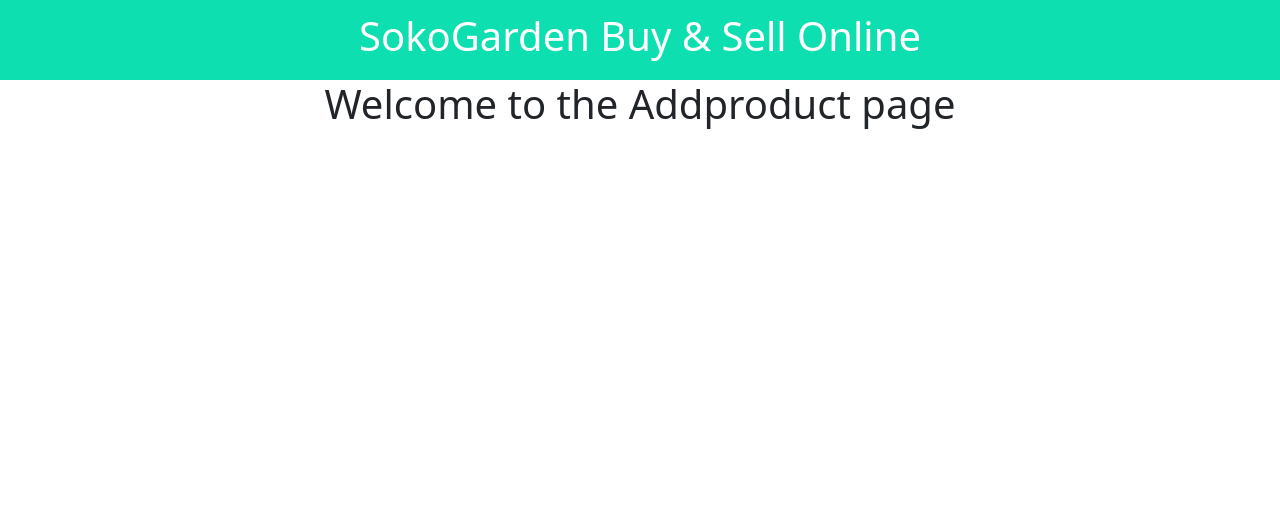
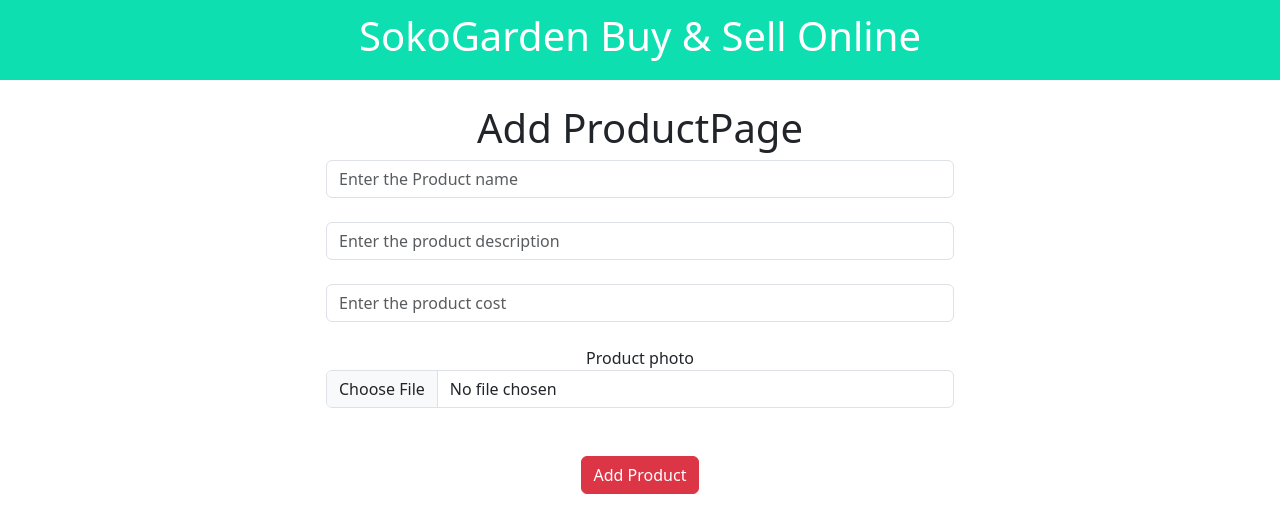
Before and after one commit to madlib-doom/Sokogarden-ui, a React (Create React App) app: page /addproduct in a window 1280 px wide. Shown: the top 532 px of the page. Built offline with nearby package versions, Linux system fonts and the light colour scheme.

Commit message:
first commit

```diff
--- a/src/App.js
+++ b/src/App.js
@@ -2,11 +2,12 @@
 import './App.css';
 import { BrowserRouter as Router,Routes,Route,Link } from 'react-router-dom';
 import Home from './componets/Home';
-import Addproducr from './componets/Addproducr';
+// import Addproducr from './componets/Addproduct';
 import Signin from './componets/Signin';
 import Signup from './componets/Signup';
 import Notfound from './componets/Notfound';
 import "bootstrap/dist/css/bootstrap.min.css"
+import Addproduct from './componets/Addproduct';
 
 function App() {
   return (
@@ -19,7 +20,7 @@
       <Link to></Link>
       <Routes>
         <Route path='/' element={<Home/>}/>
-        <Route path='/addproduct' element={<Addproducr/>}/>
+        <Route path='/addproduct' element={<Addproduct/>}/>
         <Route path='/Signin' element={<Signin/>}/>
         <Route path='/signup' element={<Signup/>}/>
         <Route path='*' element={<Notfound/>}/>
--- a/src/componets/Addproducr.jsx
+++ /dev/null
@@ -1,11 +0,0 @@
-import React from 'react'
-
-const Addproducr = () => {
-  return (
-    <div>
-        <h1>Welcome to the Addproduct page</h1>
-        </div>
-  )
-}
-
-export default Addproducr
--- /dev/null
+++ b/src/componets/Addproduct.jsx
@@ -0,0 +1,122 @@
+import axios from 'axios'
+import React, { useState } from 'react'
+import './stylings/Signup.css';
+
+
+
+
+const Addproduct = () => {
+  const Loader = () => {
+    return (
+      <div className="section-center">
+        <div className="section-path">
+          <div className="globe">
+            <div className="wrapper">
+              {[...Array(16)].map((_, i) => (
+                <span key={i}></span>
+              ))}
+            </div>
+          </div>
+        </div>
+      </div>
+    );
+  };
+  const[name,setName]=useState("")
+  const[description,setDescription]=useState("")
+  const[cost,setCost]=useState("")
+  const[photo,setPhoto]=useState("")
+
+  const [loading, setLoading] = useState(false);
+   const [success, setSuccess] = useState('');
+   const [error, setError] = useState('');
+
+  const submit =async (e)=>{
+    e.preventDefault();
+    setLoading(true)
+
+
+    const data=new FormData();
+    data.append('product_name',name)
+    data.append('product_description',description)
+    data.append('product_cost',cost)
+    data.append('product_photo',photo)
+    try {
+      const response= await axios.post("https://rexkinoo.pythonanywhere.com/api/addproduct",data)
+      setLoading(false)
+      setSuccess(response.data.message)
+
+      setName("")
+      setDescription("")
+      setCost("")
+      setPhoto('')
+
+
+    } catch (error) {
+      setLoading(false)
+      setError("An error occured please try again ...")
+
+
+    }
+
+  }
+  return (
+    <div>
+     <div className="row justify-content-center mt-4">
+     <div className="col-md-6">
+
+
+<div className="card-shadow">
+  <form onSubmit={submit}>
+
+  <h1>Add ProductPage</h1>
+  {loading && <Loader />}
+  {success && <div className="alert alert-success">{success}</div>}
+          {error && <div className="alert alert-danger">{error}</div>}
+
+  <input type="text"
+  className='form-control'
+  placeholder='Enter the Product name'
+  value={name}
+  required
+  onChange={(e)=>setName(e.target.value)} /> <br />
+  {/* {name} */}
+  <input type="text"
+  className='form-control'
+  placeholder='Enter the product description'
+  required
+  value={description}
+  onChange={(e)=>setDescription(e.target.value)}/> <br />
+  {/* {description} */}
+  <input type="number"
+  className='form-control'
+  placeholder='Enter the product cost'
+  value={cost}
+  onChange={(e)=>setCost(e.target.value)}/> <br />
+  {/* {cost} */}
+<label >Product photo</label> <br />
+  <input type="file"
+  className='form-control'
+accept='images/'
+  onChange={(e)=>setPhoto(e.target.files[0])}/> <br /><br />
+
+
+  <button type='submit' className='btn btn-danger'>Add Product</button>
+  </form>
+</div>
+
+
+
+
+
+      </div>
+     </div>
+
+
+
+        </div>
+
+
+  )
+}
+
+export default Addproduct
--- a/src/componets/Signin.jsx
+++ b/src/componets/Signin.jsx
@@ -1,5 +1,6 @@
 import axios from 'axios';
 import React, { useState } from 'react'
+import { useNavigate } from 'react-router-dom';
 
 import ("./stylings/Signup.css")
 const Loader = () => {
@@ -22,6 +23,10 @@
   // Declare hooks here
   const[email,setEmail]=useState("")
   const[password,setPassword]=useState('')
+
+  // import useNavigate which will help you to move to another page/component when someone succesfully
+  // enter the correct det5ails
+  const navigate=useNavigate();
 
 
 
@@ -51,7 +56,9 @@
       console.log(response.data)
 
       if (response.data.message==="Login succesful"){
-        setSuccess(response.data.message)
+        // setSuccess(response.data.message)
+        localStorage.setItem("user",JSON.stringify(response.data.user))
+        navigate("/")
       }
       else{
         setError(response.data.message)
@@ -101,9 +108,36 @@
             />
             <br />
 
-            <button type="submit" className="btn btn-outline-success">
-              Submit
-            </button>
+
+            <button type="submit" className="cta w-100">
+  <span className="span">Submit</span>
+  <span className="second">
+    <svg
+      width="50px"
+      height="20px"
+      viewBox="0 0 66 43"
+      xmlns="http://www.w3.org/2000/svg"
+    >
+      <g fill="none">
+        <path
+          className="one"
+          d="M40.1543933,3.89485454 ..."
+          fill="#FFFFFF"
+        ></path>
+        <path
+          className="two"
+          d="M20.1543933,3.89485454 ..."
+          fill="#FFFFFF"
+        ></path>
+        <path
+          className="three"
+          d="M0.154393339,3.89485454 ..."
+          fill="#FFFFFF"
+        ></path>
+      </g>
+    </svg>
+  </span>
+</button>
           </form>
         </div>
       </div>
```
